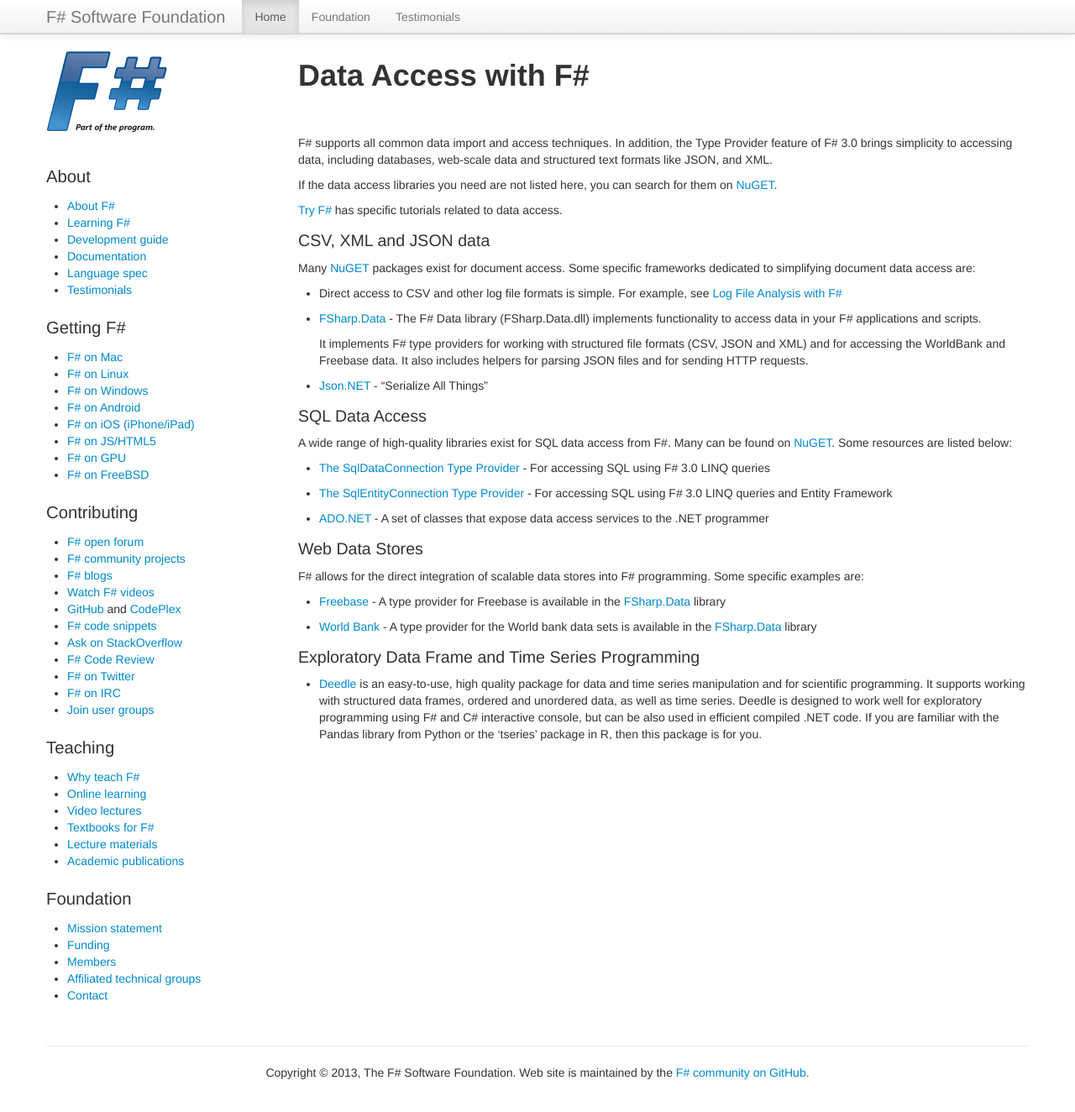
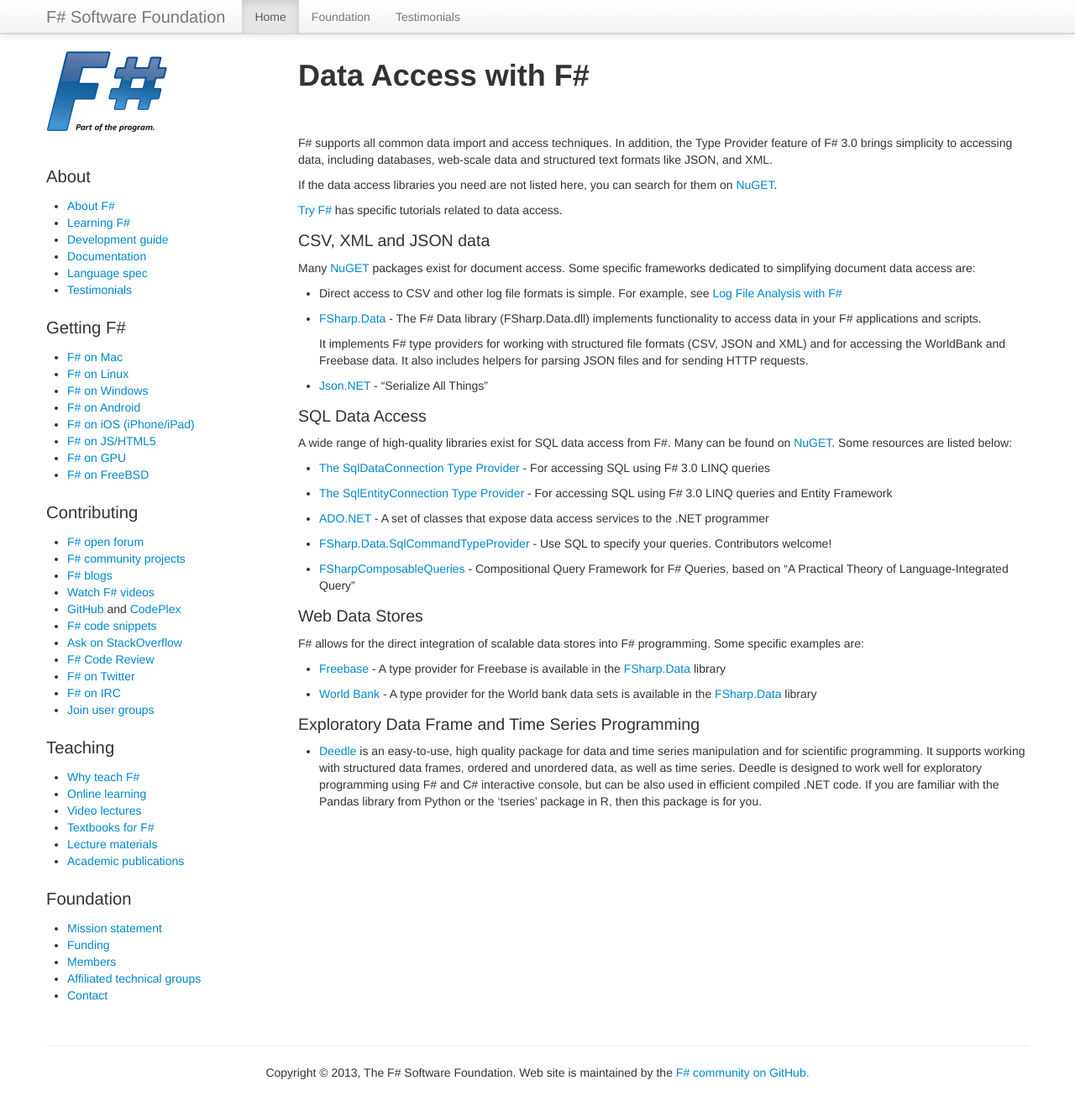
Before and after one commit to fsharp/fsharp.org, a Jekyll site: the page built from data-access/index.md, in a window 1280 px wide and 1337 px high. Shown: the top 1324 px of the window at 84% size. Built offline with Jekyll 4.4.1, drawn with Linux system fonts in a browser that asks for light colours; nearby versions of some CDN libraries; some web fonts are replaced; comment, search, counter and statistics services are not loaded.

Commit message:
Update Data Acess page

```diff
--- a/data-access/index.md
+++ b/data-access/index.md
@@ -32,6 +32,8 @@
  * [The SqlDataConnection Type Provider](http://msdn.microsoft.com/en-us/library/hh361033.aspx) - For accessing SQL using F# 3.0 LINQ queries
  * [The SqlEntityConnection Type Provider](http://msdn.microsoft.com/en-us/library/hh361035.aspx) - For accessing SQL using F# 3.0 LINQ queries and Entity Framework
  * [ADO.NET](http://msdn.microsoft.com/en-us/library/aa286484.aspx) - A set of classes that expose data access services to the .NET programmer
+ * [FSharp.Data.SqlCommandTypeProvider](https://github.com/dmitry-a-morozov/FSharp.Data.SqlCommandTypeProvider) - Use SQL to specify your queries. Contributors welcome!
+ * [FSharpComposableQueries](http://fsharp.github.io/FSharpComposableQuery/) - Compositional Query Framework for F# Queries, based on "A Practical Theory of Language-Integrated Query"
 
 ### Web Data Stores
 
```
